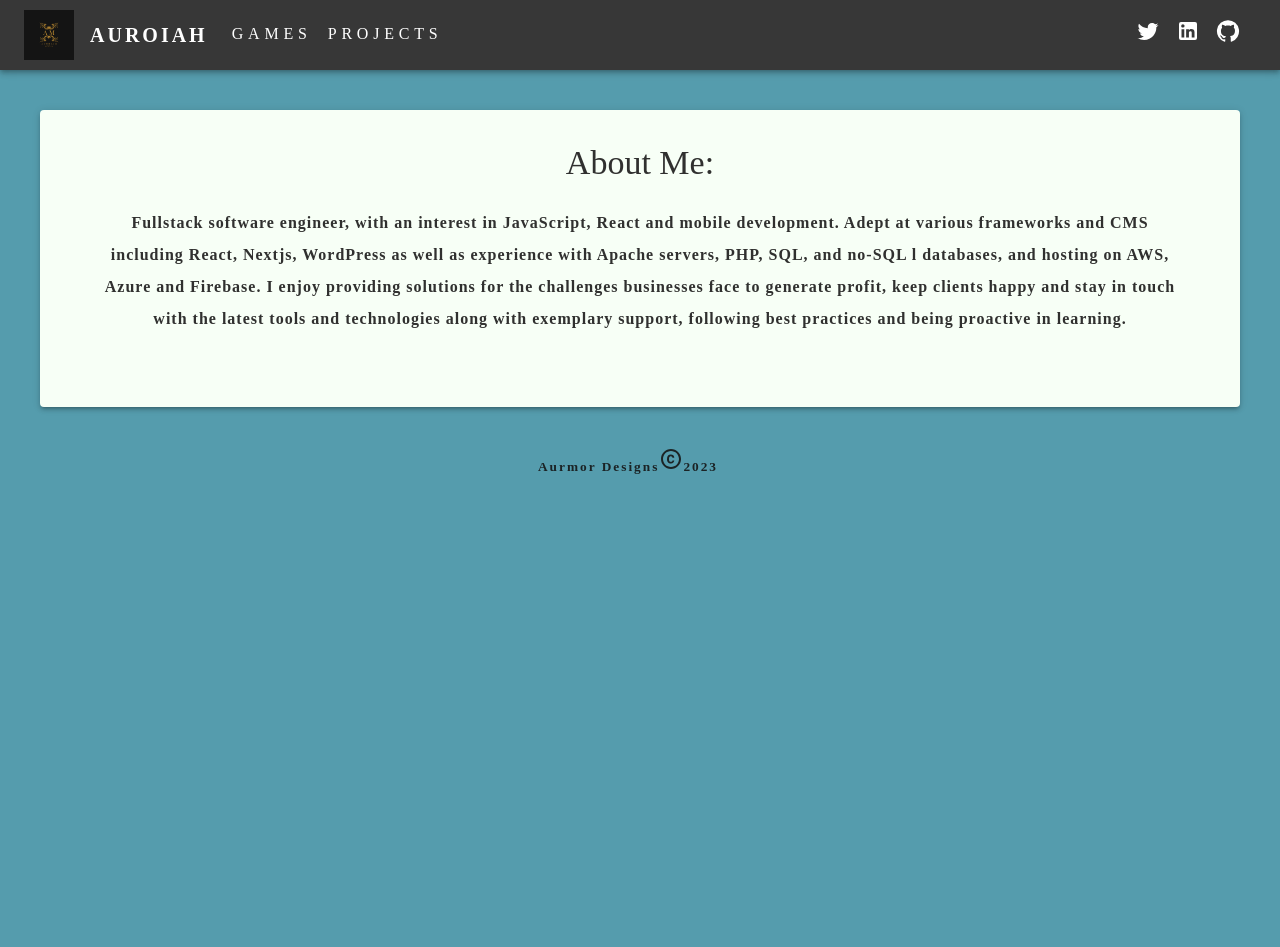
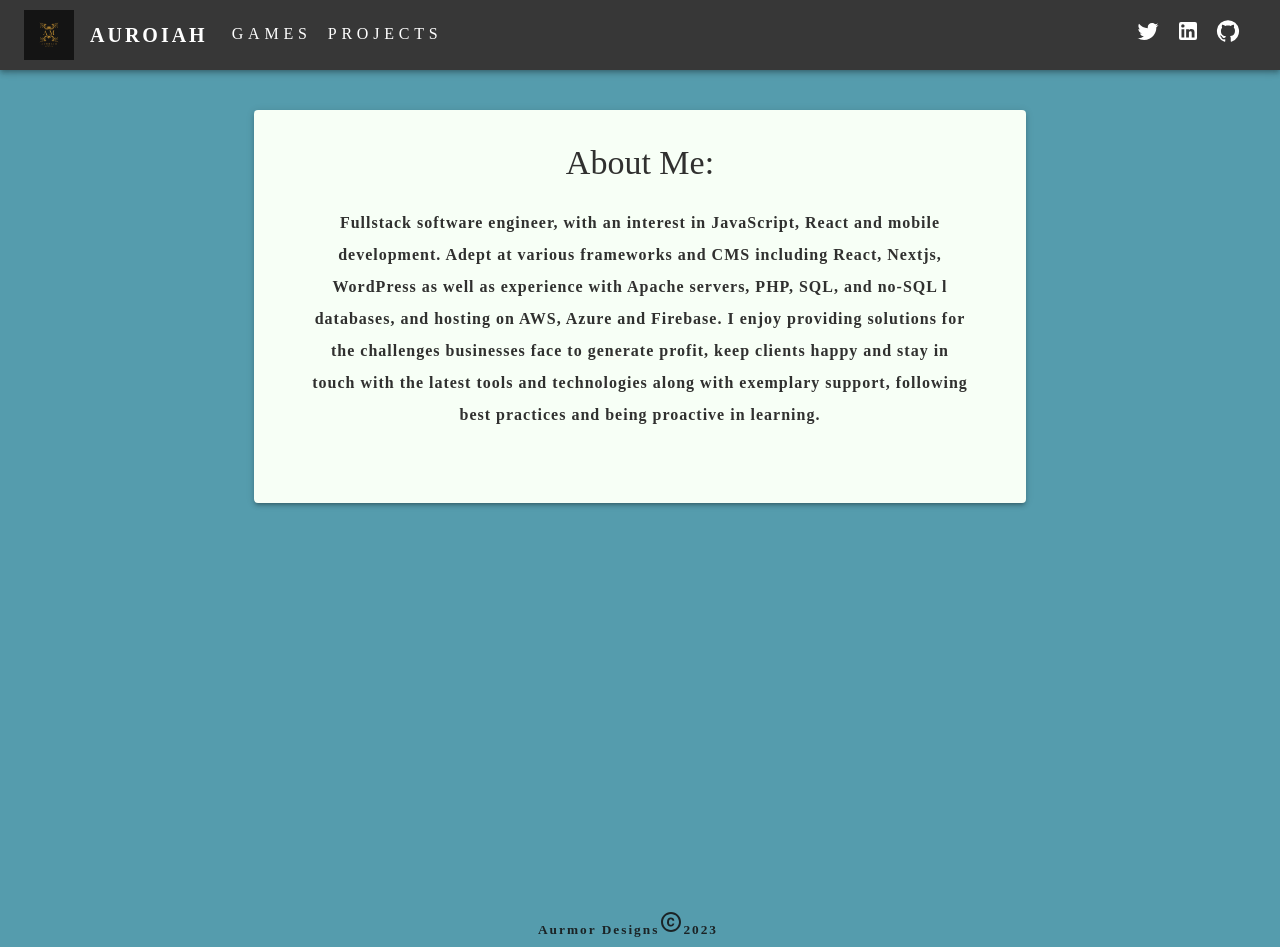
Before and after one commit to abmdev86/abm-portfolio, a React (Create React App) app: page / in a window 1280 px wide. Before the commit the page ends 800 px from the top, so only its background shows below. Built offline with nearby package versions, Linux system fonts and the light colour scheme.

Commit message:
Update Layout.jsx

```diff
--- a/src/Components/Layout.jsx
+++ b/src/Components/Layout.jsx
@@ -4,14 +4,20 @@ import { CssBaseline, ThemeProvider } from "@mui/material";
 import { mainTheme } from "../Themes";
 import NavBar from "./NavBar";
 import Footer from "./Footer";
+import { Container } from "@mui/system";
 
 export default function Layout({ children }) {
     return (
         <ThemeProvider theme={mainTheme}>
             <CssBaseline enableColorScheme />
             <NavBar logoName="Auroiah" />
-            {children}
+
+            <Container maxWidth='md' sx={{ height: '100vh', m: 'auto' }}>
+
+                {children}
+            </Container>
             <Footer />
+
         </ThemeProvider>
     );
 }
```
